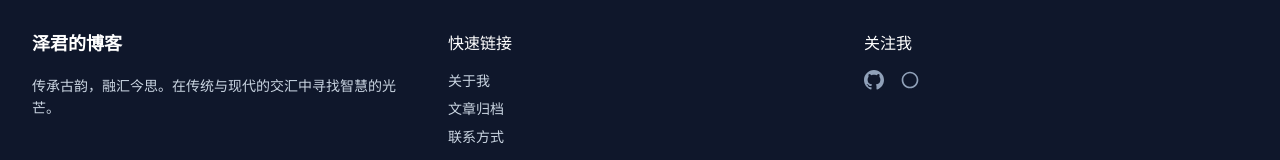
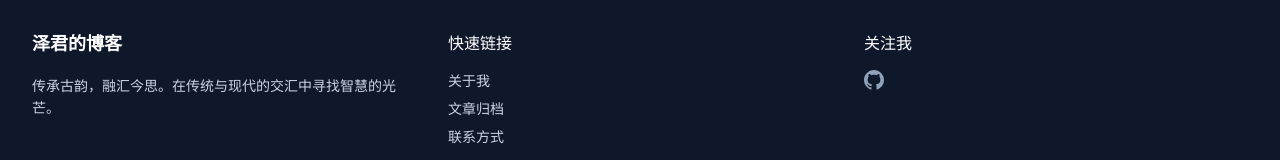
Before and after one commit to daidaini/zejun_blogs, a Next.js app: page / in a window 1280 px wide. Shown: the part 2990-3150 px from the top of the page. Built offline with nearby package versions, Linux system fonts and the light colour scheme.

Commit message:
update "about"

```diff
--- a/src/app/page.tsx
+++ b/src/app/page.tsx
@@ -114,16 +114,10 @@ export default async function Home() {
             <div>
               <h4 className="font-medium text-white mb-4">关注我</h4>
               <div className="flex space-x-4">
-                <a href="#" className="text-slate-400 hover:text-amber-400 transition-colors">
+                <a href="https://github.com/daidaini" target="_blank" rel="noopener noreferrer" className="text-slate-400 hover:text-amber-400 transition-colors">
                   <span className="sr-only">GitHub</span>
                   <svg className="w-5 h-5" fill="currentColor" viewBox="0 0 24 24">
                     <path d="M12 0c-6.626 0-12 5.373-12 12 0 5.302 3.438 9.8 8.207 11.387.599.111.793-.261.793-.577v-2.234c-3.338.726-4.033-1.416-4.033-1.416-.546-1.387-1.333-1.756-1.333-1.756-1.089-.745.083-.729.083-.729 1.205.084 1.839 1.237 1.839 1.237 1.07 1.834 2.807 1.304 3.492.997.107-.775.418-1.305.762-1.604-2.665-.305-5.467-1.334-5.467-5.931 0-1.311.469-2.381 1.236-3.221-.124-.303-.535-1.524.117-3.176 0 0 1.008-.322 3.301 1.23.957-.266 1.983-.399 3.003-.404 1.02.005 2.047.138 3.006.404 2.291-1.552 3.297-1.23 3.297-1.23.653 1.653.242 2.874.118 3.176.77.84 1.235 1.911 1.235 3.221 0 4.609-2.807 5.624-5.479 5.921.43.372.823 1.102.823 2.222v3.293c0 .319.192.694.801.576 4.765-1.589 8.199-6.086 8.199-11.386 0-6.627-5.373-12-12-12z"/>
-                  </svg>
-                </a>
-                <a href="#" className="text-slate-400 hover:text-amber-400 transition-colors">
-                  <span className="sr-only">微博</span>
-                  <svg className="w-5 h-5" fill="currentColor" viewBox="0 0 24 24">
-                    <path d="M12 2C6.477 2 2 6.477 2 12s4.477 10 10 10 10-4.477 10-10S17.523 2 12 2zm0 18c-4.411 0-8-3.589-8-8s3.589-8 8-8 8 3.589 8 8-3.589 8-8 8z"/>
                   </svg>
                 </a>
               </div>
```
